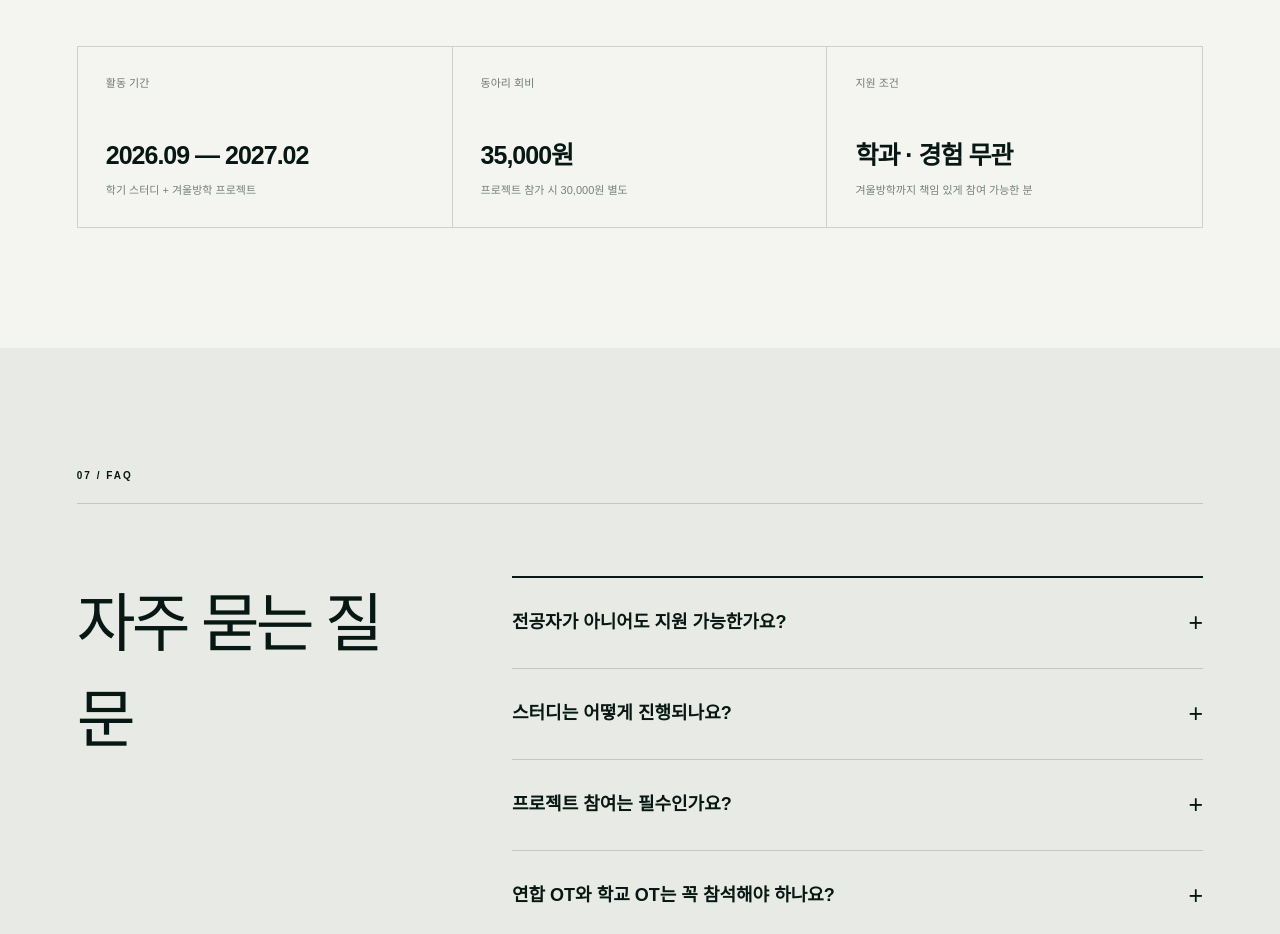
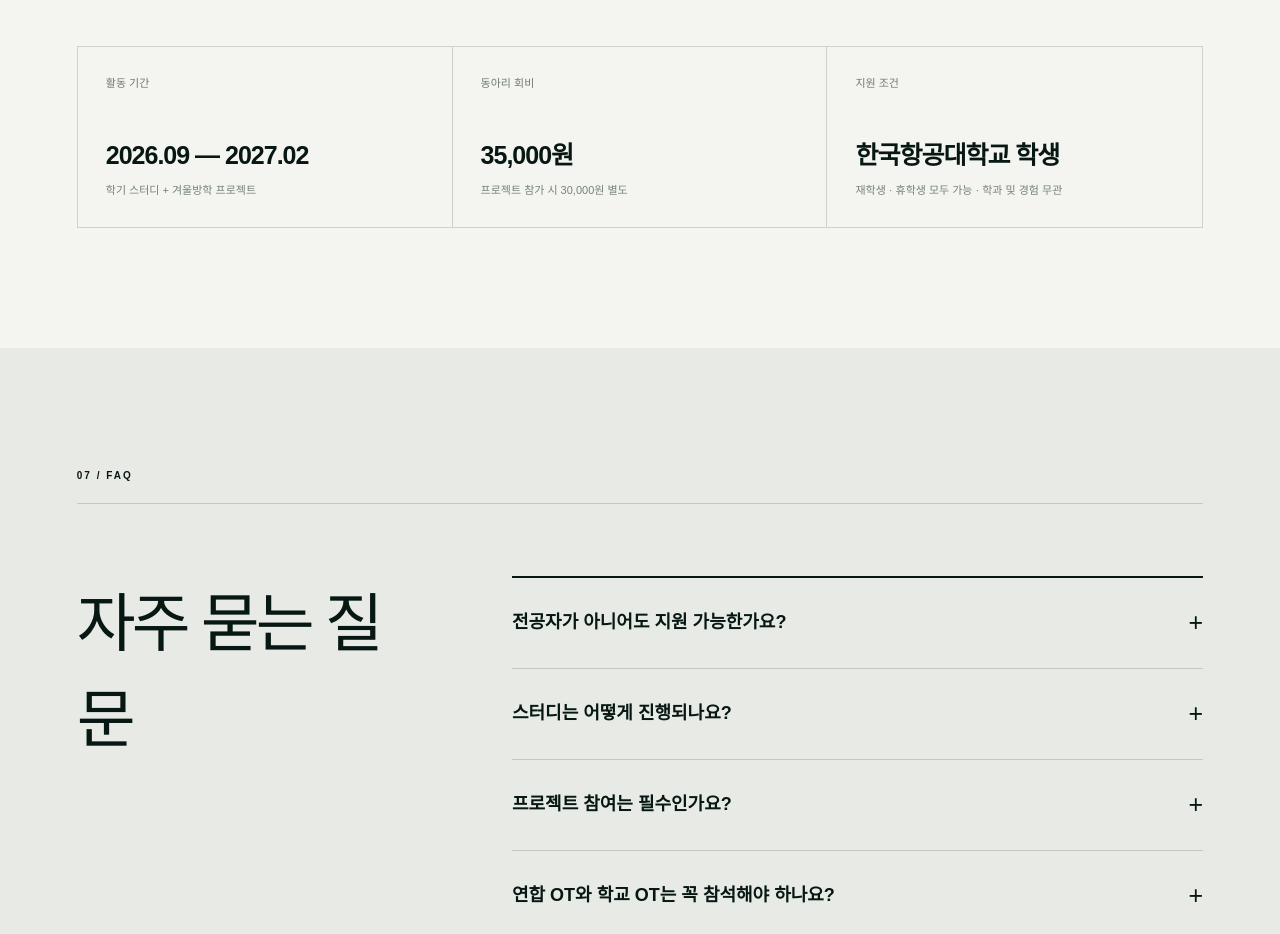
Before and after one commit to Niicka/umm_ad, a Next.js app: page / in a window 1280 px wide. Shown: the part 8520-9454 px from the top of the page. Built offline with nearby package versions, Linux system fonts and the light colour scheme.

Commit message:
fix: clarify applicant eligibility

```diff
--- a/app/page.tsx
+++ b/app/page.tsx
@@ -95,7 +95,7 @@ export default function Home() {
         <div className="recruit-layout"><div className="recruit-title"><p>UMC KAU 11TH</p><h2>우리의 다음 장면에<br />당신을 초대합니다.</h2><span>지원 링크는 모집 시작과 함께 열립니다.</span></div><div className="schedule">
           <article className="active"><span>01</span><div><p>서류 모집</p><b>08.17 — 09.04</b></div><em>08.17 OPEN</em></article><article><span>02</span><div><p>면접</p><b>09.05 — 09.06</b></div></article><article><span>03</span><div><p>최종 결과 발표</p><b>09.07</b></div></article><article><span>04</span><div><p>연합 OT</p><b>09.11 · 18:00</b></div><em>필수</em></article><article><span>05</span><div><p>학교 OT</p><b>09.11 · 19:00</b></div><em>필수</em></article>
         </div></div>
-        <div className="info-cards"><article><span>활동 기간</span><strong>2026.09 — 2027.02</strong><p>학기 스터디 + 겨울방학 프로젝트</p></article><article><span>동아리 회비</span><strong>35,000원</strong><p>프로젝트 참가 시 30,000원 별도</p></article><article><span>지원 조건</span><strong>학과 · 경험 무관</strong><p>겨울방학까지 책임 있게 참여 가능한 분</p></article></div>
+        <div className="info-cards"><article><span>활동 기간</span><strong>2026.09 — 2027.02</strong><p>학기 스터디 + 겨울방학 프로젝트</p></article><article><span>동아리 회비</span><strong>35,000원</strong><p>프로젝트 참가 시 30,000원 별도</p></article><article><span>지원 조건</span><strong>한국항공대학교 학생</strong><p>재학생 · 휴학생 모두 가능 · 학과 및 경험 무관</p></article></div>
       </section>
 
       <section className="section faq" id="faq">
--- a/github-pages/updates.js
+++ b/github-pages/updates.js
@@ -8,6 +8,11 @@
     if (stats) {
       stats.innerHTML = '<div><strong>22</strong><span>함께하는 대학</span></div><div><strong>10<span>주</span></strong><span>파트별 스터디</span></div><div><strong>6<span>개월</span></strong><span>배움에서 프로젝트까지</span></div>';
       stats.insertAdjacentHTML('afterend', `<details class="university-list"><summary>함께하는 22개 대학 보기 <span>+</span></summary><div>${universities.map(x => `<span>${x}</span>`).join('')}</div></details>`);
+    }
+    const eligibility = document.querySelector('.info-cards article:last-child');
+    if (eligibility) {
+      eligibility.querySelector('strong').textContent = '한국항공대학교 학생';
+      eligibility.querySelector('p').textContent = '재학생 · 휴학생 모두 가능 · 학과 및 경험 무관';
     }
 
     const curriculum = document.querySelector('.curriculum-table');
```
